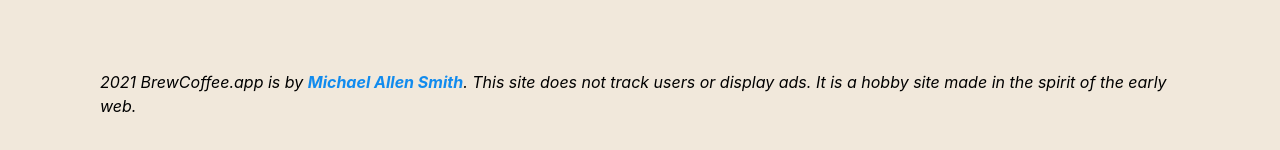
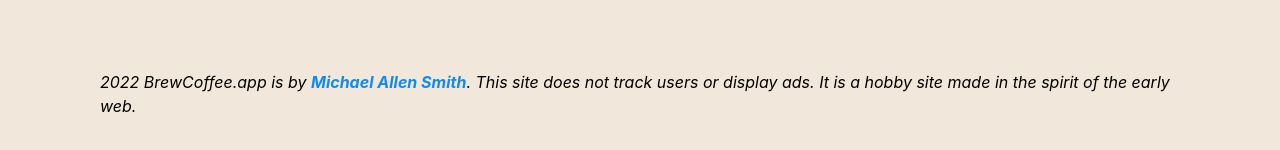
Before and after one commit to digitalcolony/brewcoffee.app, a Next.js app: page / in a window 1280 px wide. Shown: the part 792-942 px from the top of the page. Built offline with nearby package versions, Linux system fonts and the light colour scheme.

Commit message:
new year footer

```diff
--- a/components/Footer.js
+++ b/components/Footer.js
@@ -3,9 +3,16 @@
 export default function Footer() {
 	return (
 		<footer>
-
-				<p><em>2021 BrewCoffee.app is by <Link href="https://michaelallensmith.com/" passHref>Michael Allen Smith</Link>.
-                This site does not track users or display ads. It is a hobby site made in the spirit of the early web.</em></p>
+			<p>
+				<em>
+					2022 BrewCoffee.app is by{" "}
+					<Link href="https://michaelallensmith.com/" passHref>
+						Michael Allen Smith
+					</Link>
+					. This site does not track users or display ads. It is a hobby site made in the spirit of
+					the early web.
+				</em>
+			</p>
 		</footer>
 	);
 }
```
